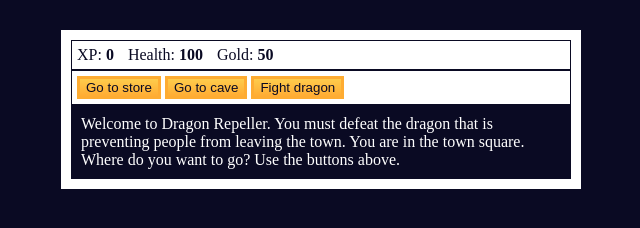
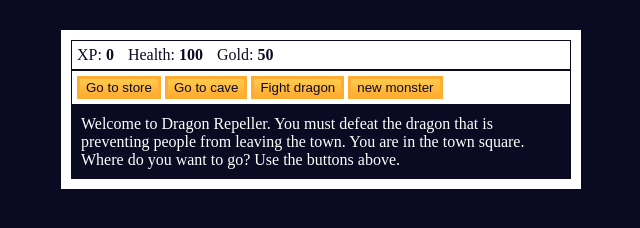
Before and after one commit to Cotnetuxa/adventurer, a plain HTML site: page index.html in a window 1280 px wide. Shown: the whole page, without its empty margins (319-959 px from the left). Drawn offline with Linux system fonts and the light colour scheme.

Commit message:
Update index.html
we added a new button

```diff
--- a/index.html
+++ b/index.html
@@ -16,6 +16,7 @@
         <button id="button1">Go to store</button>
         <button id="button2">Go to cave</button>
         <button id="button3">Fight dragon</button>
+         <button id="button4">new monster</button>
       </div>
       <div id="monsterStats">
         <span class="stat">Monster Name: <strong><span id="monsterName"></span></strong></span>
```
